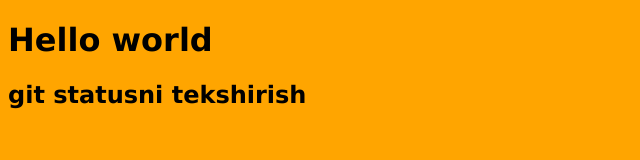
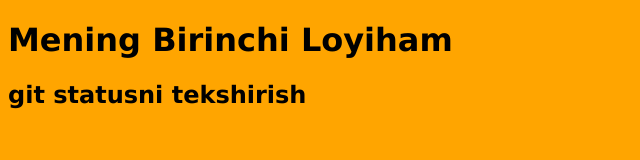
Before and after one commit to sohibjon4898/tutorial, a plain HTML site: page index.html in a window 1280 px wide. Shown: the whole page, without its empty margins (0-640 px from the left). Drawn offline with Linux system fonts and the light colour scheme.

Commit message:
Update index.html

```diff
--- a/index.html
+++ b/index.html
@@ -13,7 +13,7 @@
   </style>
 </head>
 <body>
-  <h1>Hello world</h1>
+  <h1>Mening Birinchi Loyiham</h1>
   <h2>git statusni tekshirish</h2>
 </body>
 </html>
```
